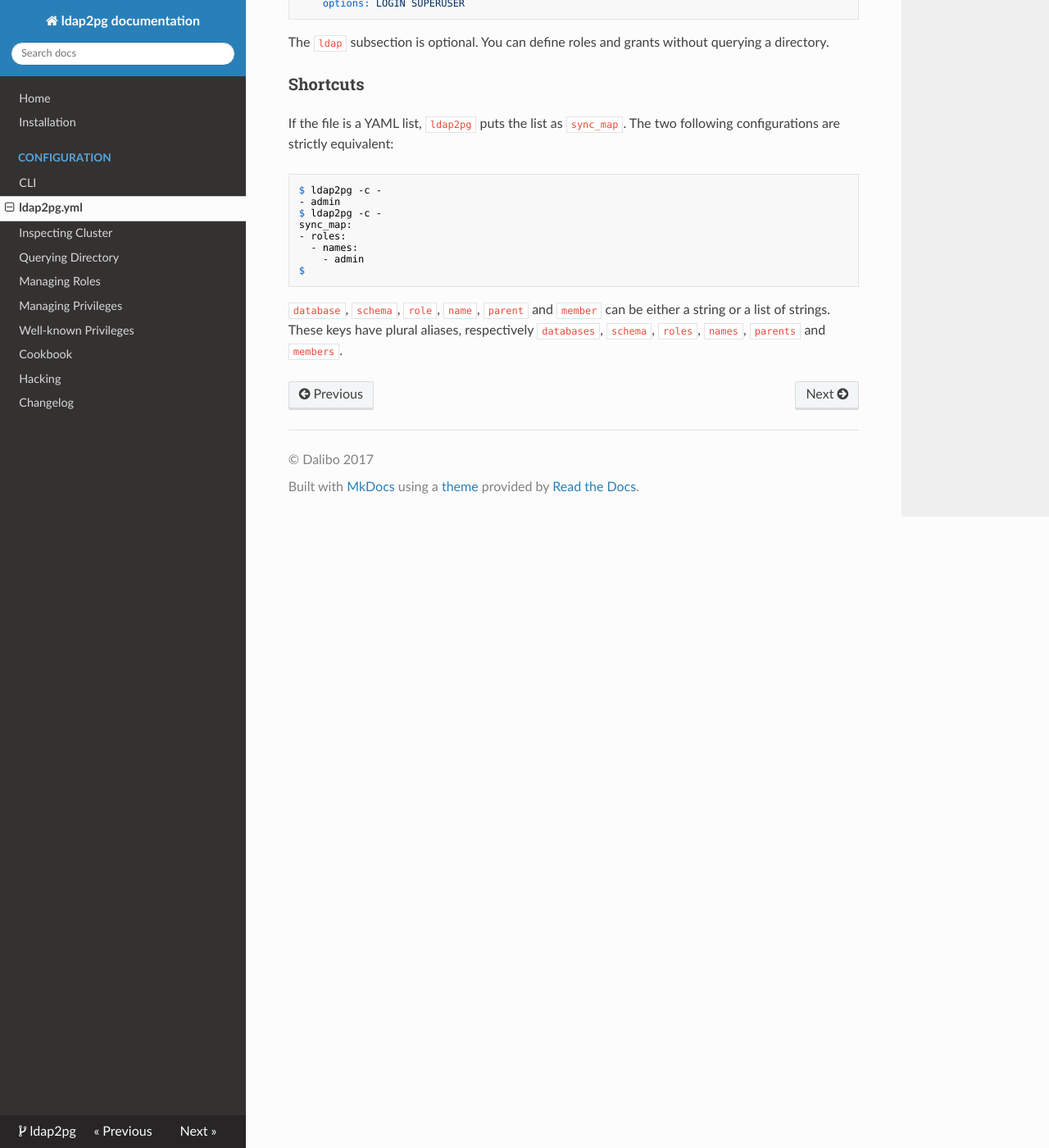
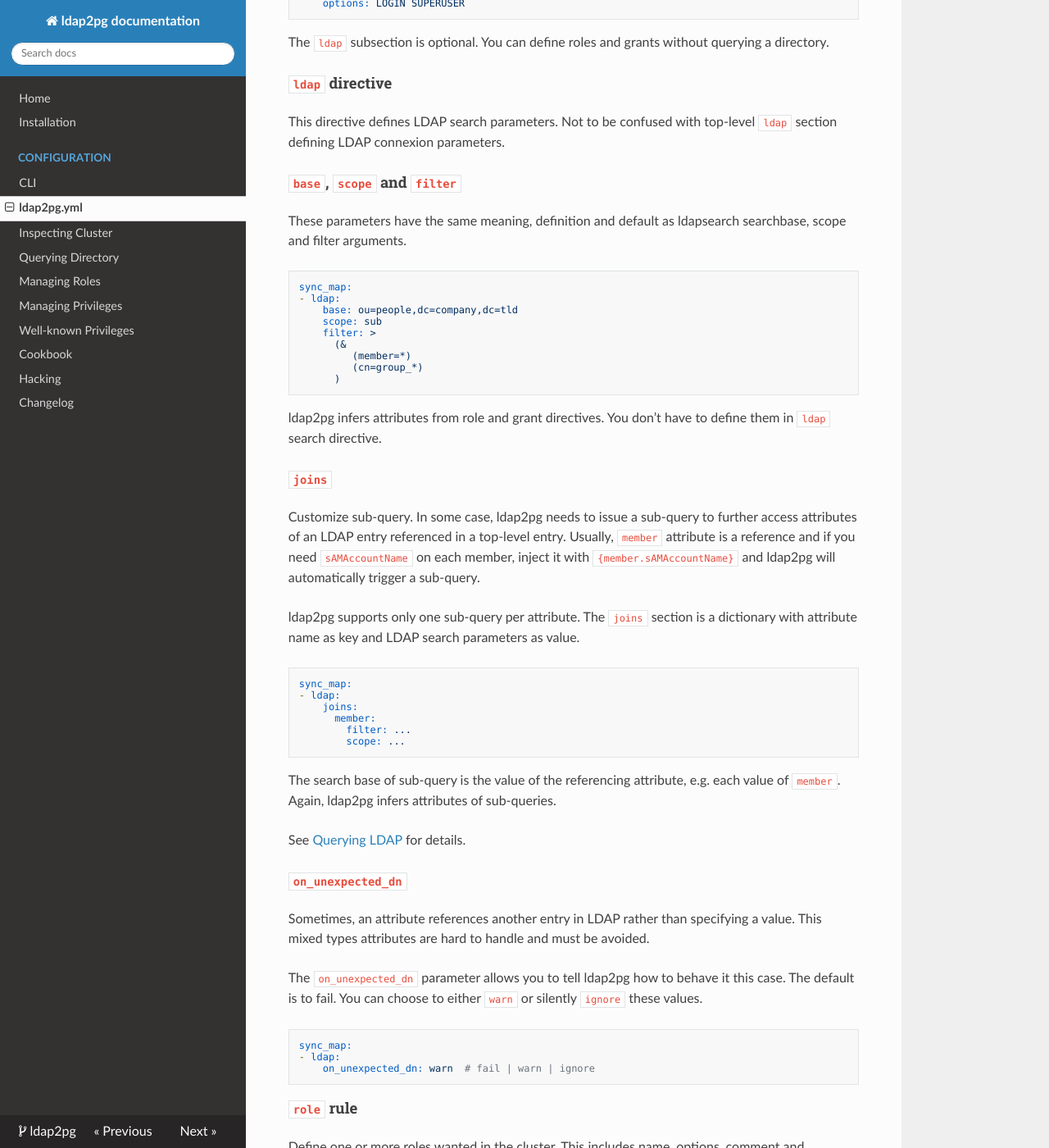
Before and after one commit to dalibo/ldap2pg, an MkDocs documentation site: the page built from docs/config.md, in a window 1280 px wide and 1400 px high, scrolled down 5881 px. Shown: the whole window at 82% size. Built offline with MkDocs 1.6.1, drawn with Linux system fonts in a browser that asks for light colours; nearby versions of some CDN libraries; some of the changed text lies outside the part shown.

Commit message:
docs: Reference documentation for sync_map

````diff
--- a/docs/config.md
+++ b/docs/config.md
@@ -334,6 +334,107 @@
 querying a directory.
 
 
+### `ldap` directive
+
+This directive defines LDAP search parameters. Not to be confused with
+top-level `ldap` section defining LDAP connexion parameters.
+
+
+### `base`, `scope` and `filter`
+
+These parameters have the same meaning, definition and default as ldapsearch
+searchbase, scope and filter arguments.
+
+``` yaml
+sync_map:
+- ldap:
+    base: ou=people,dc=company,dc=tld
+    scope: sub
+    filter: >
+      (&
+         (member=*)
+         (cn=group_*)
+      )
+```
+
+ldap2pg infers attributes from role and grant directives. You don't have to
+define them in `ldap` search directive.
+
+
+### `joins`
+
+Customize sub-query. In some case, ldap2pg needs to issue a sub-query to
+further access attributes of an LDAP entry referenced in a top-level entry.
+Usually, `member` attribute is a reference and if you need `sAMAccountName` on
+each member, inject it with `{member.sAMAccountName}` and ldap2pg will
+automatically trigger a sub-query.
+
+ldap2pg supports only one sub-query per attribute. The `joins` section is a
+dictionary with attribute name as key and LDAP search parameters as value.
+
+``` yaml
+sync_map:
+- ldap:
+    joins:
+      member:
+        filter: ...
+        scope: ...
+```
+
+The search base of sub-query is the value of the referencing attribute, e.g.
+each value of `member`. Again, ldap2pg infers attributes of sub-queries.
+
+See [Querying LDAP](ldap.md) for details.
+
+
+### `on_unexpected_dn`
+
+Sometimes, an attribute references another entry in LDAP rather than specifying
+a value. This mixed types attributes are hard to handle and must be avoided.
+
+The `on_unexpected_dn` parameter allows you to tell ldap2pg how to behave it
+this case. The default is to fail. You can choose to either `warn` or silently
+`ignore` these values.
+
+``` yaml
+sync_map:
+- ldap:
+    on_unexpected_dn: warn  # fail | warn | ignore
+```
+
+
+### `role` rule
+
+Define one or more roles wanted in the cluster. This includes name, options,
+comment and members. `roles` is an alias for this key. The value can be either
+a single role rule or a list of role rules.
+
+``` yaml
+sync_map:
+- role:
+    name: dba
+    options: SUPERUSER LOGIN
+- roles:
+  - name: rw
+    options: NOLOGIN
+  - name: ro
+    options: NOLOGIN
+```
+
+
+### `name`
+
+One or more role name wanted in the cluster. `names` is an alias for this
+parameter. The value can be either a single string or a list of strings. You
+can inject LDAP attributes in name using curly braces.
+
+``` yaml
+sync_map:
+- roles:
+  - name: "{cn}"
+```
+
+
 ## Shortcuts
 
 If the file is a YAML list, `ldap2pg` puts the list as `sync_map`. The two
````
